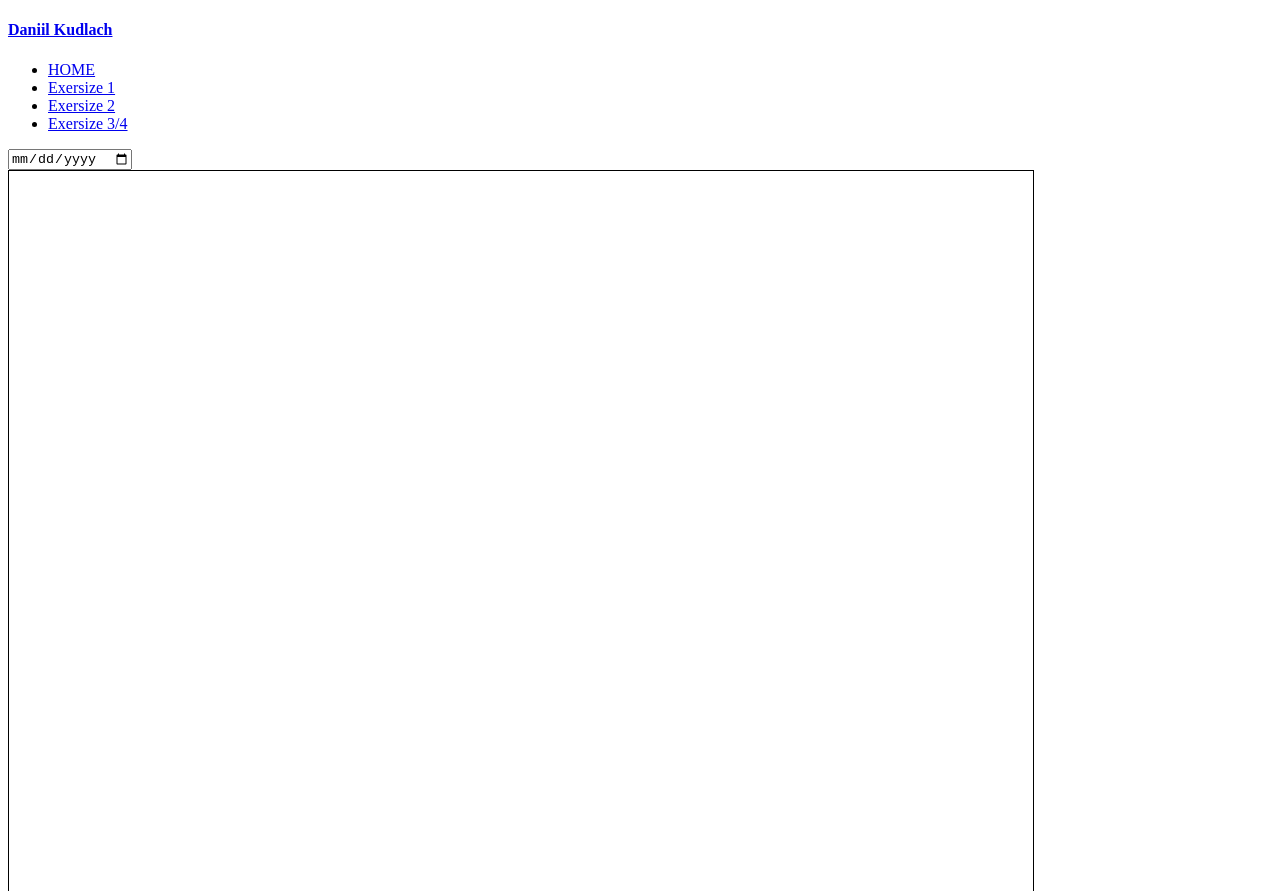
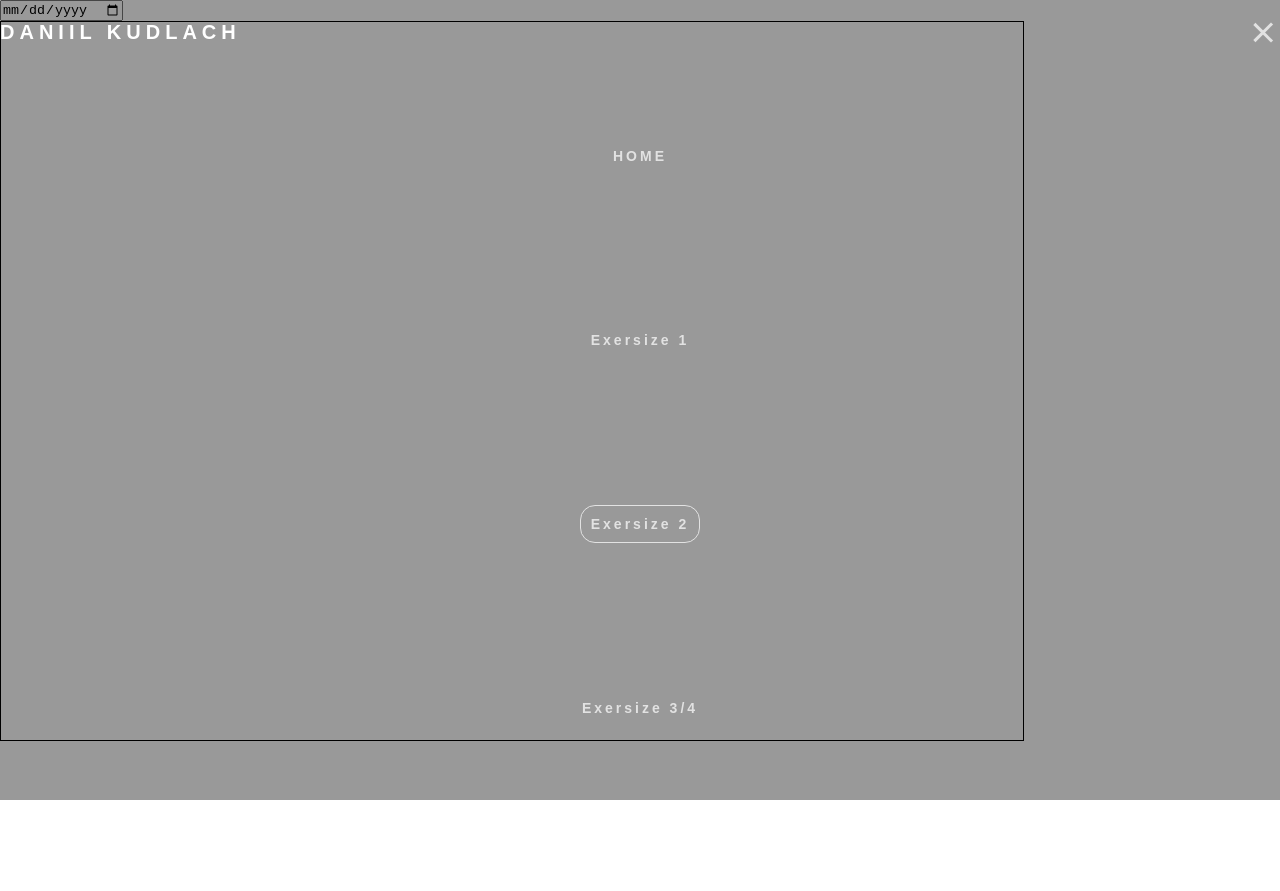
Before and after one commit to Daniil-Kudlach/HWclasses, a website: page source/date/index.html in a window 1280 px wide. After the commit the page ends 800 px from the top, so only its background shows below. Drawn offline with Linux system fonts and the light colour scheme.

Commit message:
change folders link

```diff
--- a/source/date/style/main.css
+++ b/source/date/style/main.css
@@ -1,4 +1,4 @@
-@import '../css/nav.css';
+@import '../../css/nav.css';
 
 body{
     width: 100vw;
--- a/source/employee/style/main.css
+++ b/source/employee/style/main.css
@@ -1,4 +1,4 @@
-@import '../css/nav.css';
+@import '../../css/nav.css';
 
 table {
     margin: 0 auto;
--- a/source/marker/style/main.css
+++ b/source/marker/style/main.css
@@ -1,4 +1,4 @@
-@import '../css/nav.css';
+@import '../../css/nav.css';
 
 body{
     width: 100vw;
```
